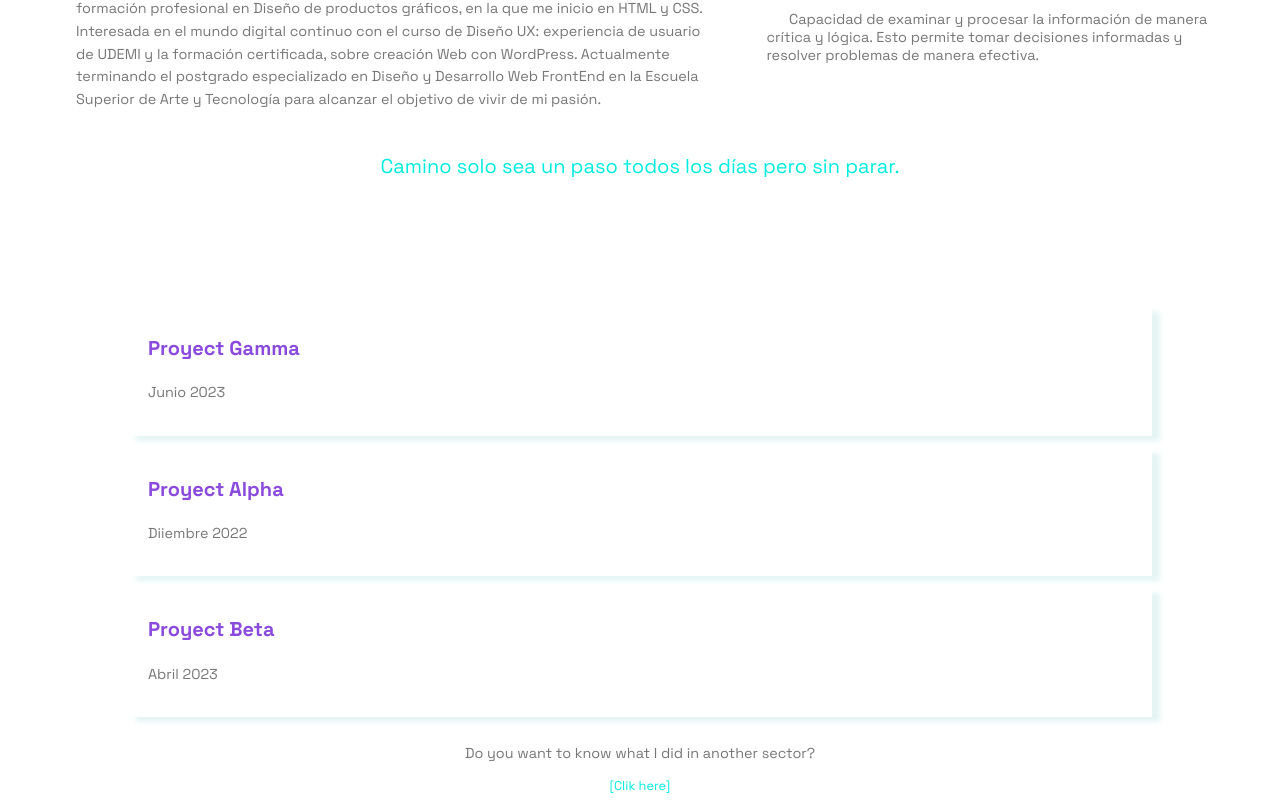
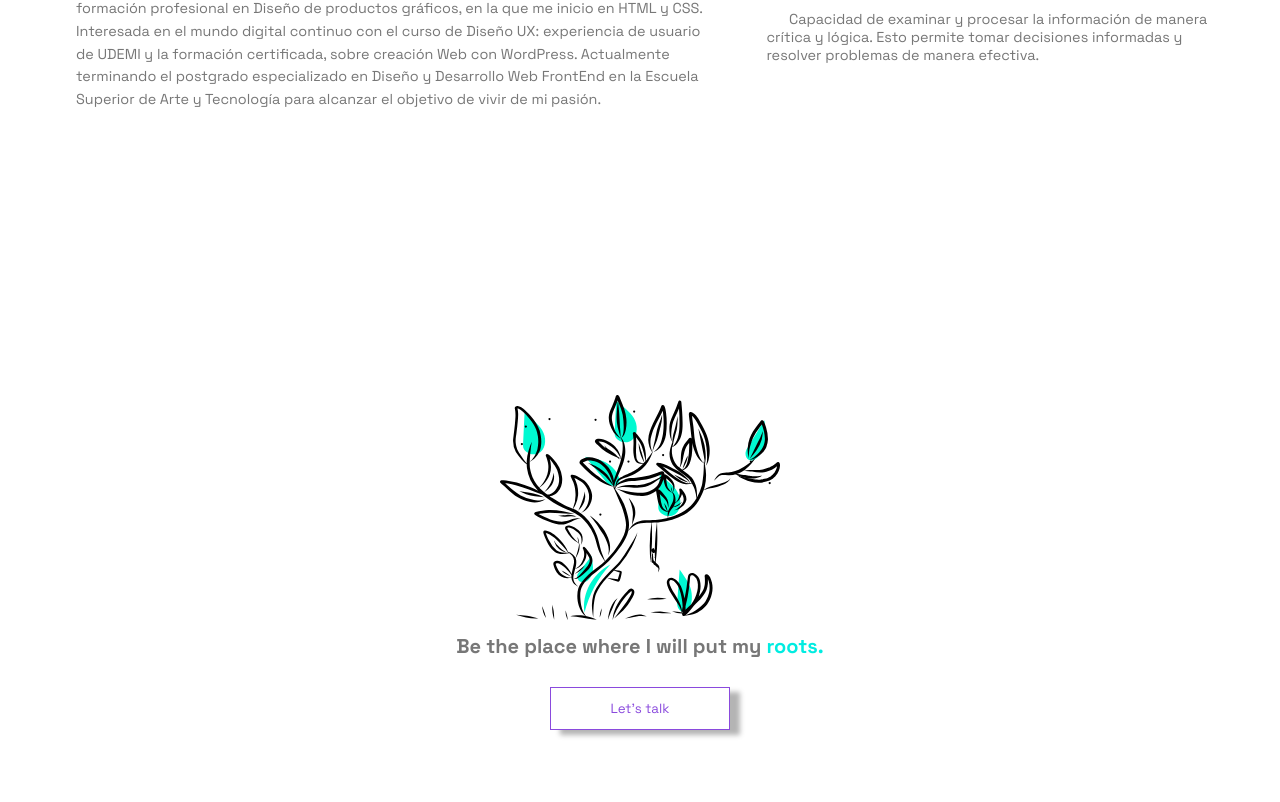
Before and after one commit to seokyelee/GammaPortfolio, a React (Vite) app: page /about in a window 1280 px wide. Shown: the part 558-1360 px from the top of the page. Built offline with nearby package versions, Linux system fonts and the light colour scheme.

Commit message:
modified footer, speling, links

```diff
--- a/src/App.jsx
+++ b/src/App.jsx
@@ -25,7 +25,7 @@ function App() {
 
       <LanguageContext.Provider value={{ language: selectLanguage }}>
       <div>
-        <button onClick={() => setSelectLanguage('en')}> Engsigh</button>
+        <button onClick={() => setSelectLanguage('en')}> English</button>
         <button onClick={() => setSelectLanguage('es')}> Spanish</button>
     </div>
 
--- a/src/componentes/Btn/Btn.jsx
+++ b/src/componentes/Btn/Btn.jsx
@@ -7,7 +7,7 @@ export default function Btn() {
 	 <>
 
 				<div className="btn">
-					<button className="btn__pri" type="button">
+					<button className="btn__pri" type="sbmit">
 						Let's talk
 					</button>
 
--- a/src/componentes/Card/Card.scss
+++ b/src/componentes/Card/Card.scss
@@ -69,8 +69,9 @@
     width: 150px;
     font-family: monospace;
     font-size: fs(regular);
-    background-color: #002fff;
-    color: #e2e7fd;
+    background-color: #ffffff;
+    color: color(color-complementario);
+    border: 1px solid color(color-complementario);
     text-align: center;
     padding: 5px 0;
     border-radius: 6px;
@@ -79,7 +80,7 @@
     position: absolute;
     z-index: 1;
     bottom: 125%;
-    left: 50%;
+    left: 40%;
     margin-left: 30px;
 
     /* Fade in tooltip */
@@ -100,7 +101,7 @@
     margin-left: -5px;
     border-width: 5px;
     border-style: solid;
-    border-color: #002fff transparent transparent transparent;
+    border-color: color(color-complementario) transparent transparent transparent;
 }
 
 /* Show the tooltip text when you mouse over the tooltip container */
--- a/src/componentes/Footer/Footer.scss
+++ b/src/componentes/Footer/Footer.scss
@@ -3,23 +3,19 @@
 @import "../../scss/variable";
 @import "../../scss/function";
 
-footer{
-    display: flex;
-    flex-wrap: wrap;
-    width: 100%;
-}
 
 .footer__box{
     margin: 4px;
     padding: 12px;
     display: flex;
-    flex-wrap: wrap;
+    justify-content: space-between;
     gap: 42px;
     border: 1px solid color(color-border);
     align-items: center;
 }
 
 .description{
+    width: auto;
     text-align: justify;
     font-size: fs(x-small);
 }
--- a/src/scss/global.scss
+++ b/src/scss/global.scss
@@ -70,5 +70,7 @@ ul {
     .typeit_container{
         font-size: 64px;
     }
-
+  .footer__box{
+    flex-direction: column;
+  }
 }
--- a/src/views/about/About.jsx
+++ b/src/views/about/About.jsx
@@ -32,9 +32,8 @@ export default function About() {
           </article>
 
         </section>
-        <h2 className="half_step">{userData.language === 'en' ? "I walk only one step every day but without stopping." : "Camino solo sea un paso todos los días pero sin parar."}</h2>
 
-        <Work />
+
 
         <Thanks />
       </main>
--- a/src/views/about/About.scss
+++ b/src/views/about/About.scss
@@ -36,13 +36,7 @@
 h4{
     padding-top:24px;
 }
-.half_step{
-    font-weight: lighter;
-    font-size: fs(regular);
-    color:color(color-btn);
-    padding-top: 20px;
-    padding-bottom: 120px;
-}
+
 sup{
     color:color(color-btn);
     font-weight: lighter;
@@ -66,7 +60,5 @@ em{
     .about__p{
         font-size: fs(small);
     }
-    .foto{
-        width: 7rem;
-    }
+
  }
--- a/src/views/thanks/Thanks.scss
+++ b/src/views/thanks/Thanks.scss
@@ -3,16 +3,17 @@
 
 .thanks-container{
     display: flex;
+    justify-content: center;
+    align-items: center;
     flex-wrap: wrap;
     height: 100vh;
-    margin-bottom: 250px;
+    margin-bottom: 180px;
 }
 
 .thanks__box {
     margin-top: 150px;
     font-family: $primary-ff;
     top:0;
-
     justify-content: center;
     align-items: flex-start;
 }
--- a/src/views/work/Work.jsx
+++ b/src/views/work/Work.jsx
@@ -1,6 +1,7 @@
 import React, { useEffect, useState } from "react";
 import Card from "../../componentes/Card/Card";
 import "./Work.scss";
+import Thanks from "../thanks/Thanks";
 
 
 export default function Work() {
@@ -33,6 +34,8 @@ export default function Work() {
       <p> Do you want to know what I did in another sector?</p>
      <a className="link_more" href="https://www.linkedin.com/in/seok-ye-lee-a8196941/" alt="Linkedin">[Clik here]</a>
      </div>
+
+     <Thanks/>
     </>
   );
 }
```
